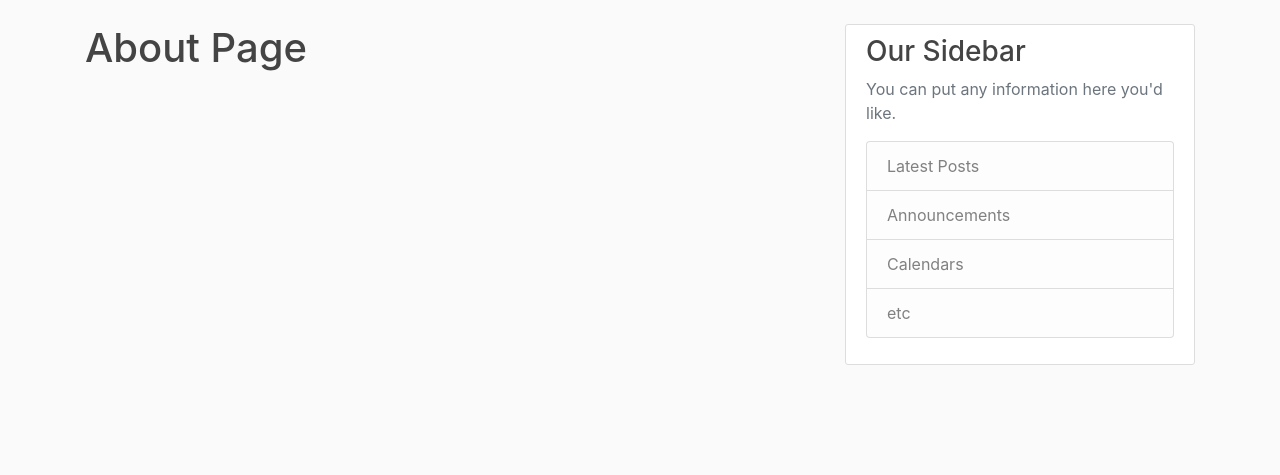
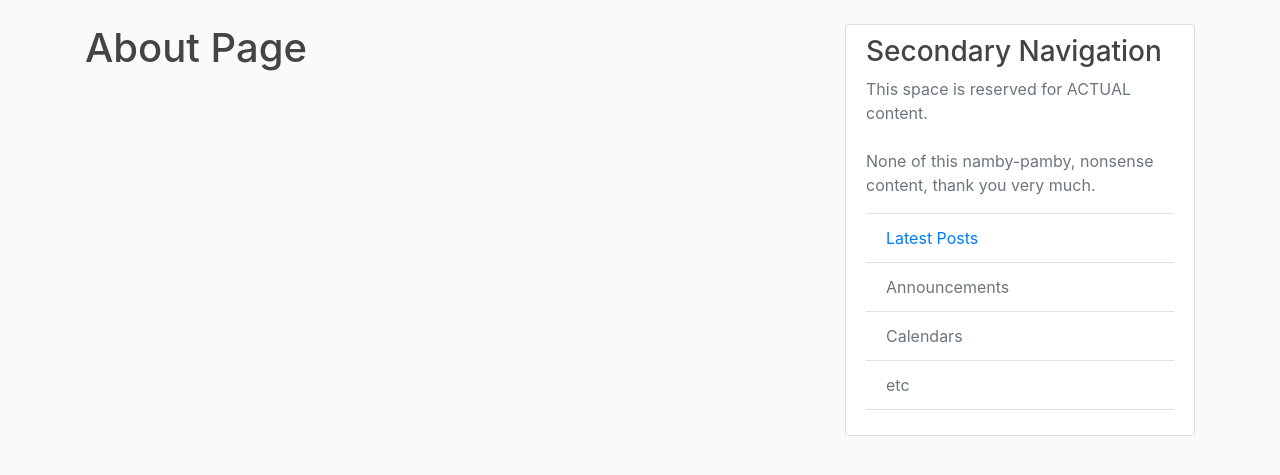
Before and after one commit to kevinhamlin/flask_project, a Flask app: page /about in a window 1280 px wide. Shown: the part 56-531 px from the top of the page. Run offline with Flask 2, Linux system fonts and the light colour scheme; some libraries are stand-ins or nearby versions.

Commit message:
Changes to sidebar links and content

```diff
--- a/main/templates/layout.html
+++ b/main/templates/layout.html
@@ -60,13 +60,13 @@
         </div>
         <div class="col-md-4">
           <div class="content-section">
-            <h3>Our Sidebar</h3>
-            <p class='text-muted'>You can put any information here you'd like.
-              <ul class="list-group">
-                <li class="list-group-item list-group-item-light">Latest Posts</li>
-                <li class="list-group-item list-group-item-light">Announcements</li>
-                <li class="list-group-item list-group-item-light">Calendars</li>
-                <li class="list-group-item list-group-item-light">etc</li>
+            <h3>Secondary Navigation</h3>
+            <p class='text-muted'>This space is reserved for ACTUAL content. <br><br>None of this namby-pamby, nonsense content, thank you very much.
+              <ul class="list-group list-group-flush">
+                <li class="list-group-item list-group-item-action"><a href="{{ url_for('primary.home') }}">Latest Posts</a></li>
+                <li class="list-group-item list-group-item-action disabled">Announcements</li>
+                <li class="list-group-item list-group-item-action disabled">Calendars</li>
+                <li class="list-group-item list-group-item-action disabled">etc</li>
               </ul>
             </p>
           </div>
```
